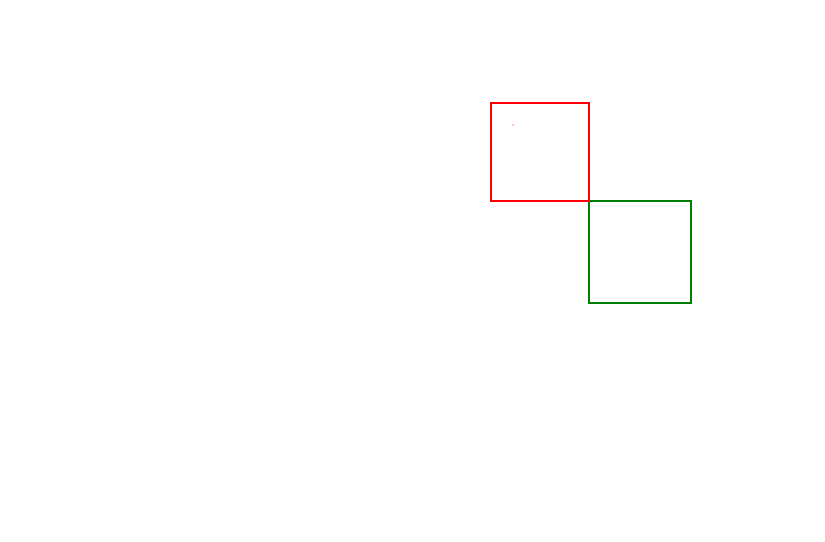
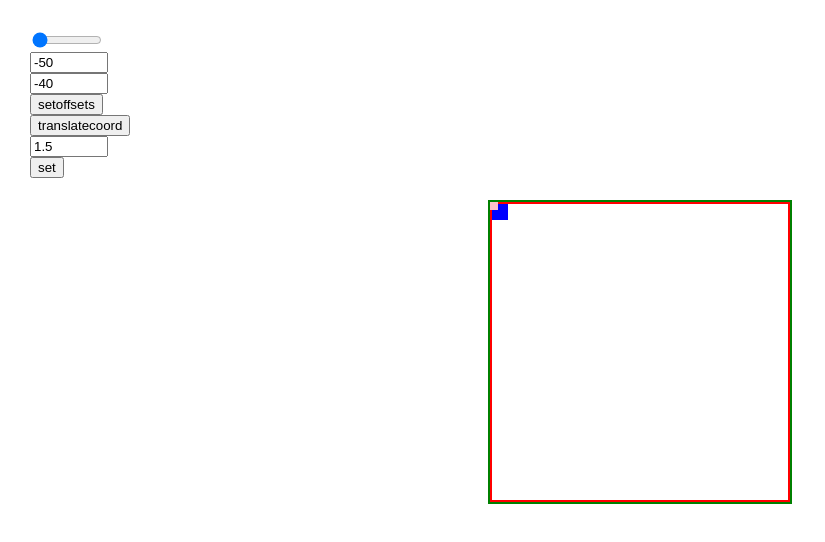
Before and after one commit to kasparsb/swipe, a website: page examples/test.html in a window 1280 px wide. Shown: the whole page, without its empty margins (0-825 px from the left). Drawn offline with nearby package versions, Linux system fonts and the light colour scheme.

Commit message:
psak ar pinch

```diff
--- a/examples/test.html
+++ b/examples/test.html
@@ -12,8 +12,8 @@
     }
     .block-c {
         margin: 200px auto 0;
-        width: 100px;
-        height: 100px;
+        width: 300px;
+        height: 300px;
         position: relative;
         border: 2px solid green;
     }
@@ -26,24 +26,225 @@
         transform-origin: 0 0;
         border: 2px solid red;
         box-sizing: border-box;
-        transform: translate(-100px,-100px) scale(1);
     }
-    .block:after {
-        content: ' ';
+    .pin {
         position: absolute;
         display: block;
-        width: 2px;
-        height: 2px;
+        width: 8px;
+        height: 8px;
         overflow: hidden;
         background: pink;
-        top: 20px;
-        left: 20px;
+        top: 0;
+        left: 0;
+
+        z-index: 100
+    }
+    .pin2 {
+        position: absolute;
+        display: block;
+        width: 16px;
+        height: 16px;
+        overflow: hidden;
+        background: blue;
+        top: 0;
+        left: 0;
+
+        z-index: 90
+    }
+    .scale {
+        position: absolute;
+        left: 30px;
+        top: 30px;
+    }
+    .scale input {
+        width: 70px;
     }
     </style>
 </head>
 <body>
+    <div class="scale">
+        <input type="range" name="scale" value="1" min="1" max="4" step="0.5" /><br />
+        <input type="text" name="xoffset" value="-50" /><br />
+        <input type="text" name="yoffset" value="-40" /><br />
+
+        <button name="setoffsets">setoffsets</button><br />
+
+        <button name="translatecoords">translatecoord</button><br />
+
+        <input type="text" name="newscale" value="1.5" /><br />
+        <button name="setnewscale">set</button>
+    </div>
+
     <div class="block-c">
-        <div class="block"></div>
+        <span class="pin"></span>
+        <div class="block">
+            <span class="pin2"></span>
+        </div>
     </div>
+
+    <script type="text/javascript" src="https://cdnjs.cloudflare.com/ajax/libs/jquery/2.1.4/jquery.min.js"></script>
+    <script type="text/javascript" src="../swipe.js"></script>
+    <script>
+    var $el = $('.block');
+    var $pin = $('.pin');
+    var $pin2 = $('.pin2');
+
+    var pinPos = {
+        x: 0,
+        y: 0
+    }
+
+    var T = {
+        scale: 1,
+        x: 0,
+        y: 0,
+        px: 0,
+        py: 0
+    }
+
+    var elOffset = $el.offset();
+
+    function setTransform(x, y, pinchX, pinchY, scale) {
+        $el.css('transform', 'translate('+(x+pinchX)+'px,'+(y+pinchY)+'px) scale('+scale+')')
+    }
+
+    function positionPin(x, y) {
+        pinPos.x = x;
+        pinPos.y = y;
+
+        $pin.css({
+            left:pinPos.x+'px',
+            top:pinPos.y+'px'
+        })
+    }
+
+    function positionPin2(x, y) {
+        $pin2.css({
+            left:x+'px',
+            top:y+'px'
+        })
+    }
+
+    function getScale() {
+        return $('[name=scale]').val();
+    }
+
+    function getTranslatedCoords(currentX, currentY, offsetX, offsetY, scale) {
+        // Esošās koordinātes ir jādala ar scale, jo palielinātajā tās būs lielākas
+        var x = currentX/scale;
+        var y = currentY/scale;
+
+        // Atņemam esošo nobīdi
+        x -= offsetX/scale;
+        y -= offsetY/scale;
+
+        return {
+            x: x,
+            y: y
+        }
+    }
+
+    function setNewScale(newScale) {
+
+
+        var c1 = getTranslatedCoords(pinPos.x, pinPos.y, T.x+T.px, T.y+T.py, T.scale);
+
+        console.log('newscale', pinPos);
+
+        $el.css('transform-origin', pinPos.x+'px '+pinPos.y+'px');
+
+        T.scale = newScale;
+        setTransform(T.x, T.y, T.px, T.py, T.scale);
+
+
+        // T.px = (c1.x - c1.x*newScale);
+        // T.py = (c1.y - c1.y*newScale);
+        // T.scale = newScale;
+
+
+        // setTransform(T.x, T.y, T.px, T.py, T.scale);
+
+        // console.log(c1.x - c1.x*newScale, c1.y - c1.y*newScale);
+
+        // var dx = c2.x - c1.x;
+        // var dy = c2.y - c1.y;
+
+        // console.log('newscale', dx, dy);
+
+
+        // var dx = (T.x*newScale)/T.scale;
+        // var dy = (T.x*newScale)/T.scale;
+
+        // console.log('newscale', dx, dy);
+
+        // // // Dalām ar current scale
+        // // var dx = (pinPos.x - (c.x/T.scale)) * newScale;
+        // // var dy = (pinPos.y - (c.y/T.scale)) * newScale;
+
+        // // console.log(dx, dy, newScale);
+
+
+
+        // if (newScale < T.scale) {
+        //     T.x += c1.x;
+        //     T.y += c1.y;
+        // }
+        // else {
+        //     T.x -= c1.x;
+        //     T.y -= c1.y;
+        // }
+
+
+        // T.scale = newScale;
+
+        // setTransform(T.x, T.y, T.scale);
+    }
+
+    function translateCoords() {
+        console.log('translateCoords', T);
+        var n = getTranslatedCoords(pinPos.x, pinPos.y, T.x+T.px, T.y+T.py, T.scale);
+
+        positionPin2(
+            n.x,
+            n.y
+        );
+    }
+
+    setTransform(T.x, T.y, T.px, T.py, T.scale);
+
+    var swipe = new webit.swipe($el.get(0), {disablePinch: true});
+    swipe.on('start', function(t){
+        elOffset = $el.offset();
+        positionPin(t.x - elOffset.left, t.y - elOffset.top)
+    })
+
+    $(document).on('change', '[name=scale]', function(ev){
+        T.scale = parseFloat(ev.target.value);
+        setTransform(T.x, T.y, T.px, T.py, T.scale);
+    });
+    $(document).on('click', '[name=translatecoords]', function(ev){
+        ev.preventDefault();
+        translateCoords()
+    })
+    $(document).on('change', '[name=xoffset]', function(ev){
+        T.x = parseInt(ev.target.value, 10);
+        setTransform(T.x, T.y, T.px, T.py, T.scale);
+    })
+    $(document).on('change', '[name=yoffset]', function(ev){
+        T.y = parseInt(ev.target.value, 10);
+        setTransform(T.x, T.y, T.px, T.py, T.scale);
+    })
+    $(document).on('click', '[name=setnewscale]', function(ev){
+        ev.preventDefault();
+        setNewScale(parseFloat($('[name=newscale]').val()))
+    })
+    $(document).on('click', '[name=setoffsets]', function(ev){
+        ev.preventDefault();
+
+        T.x = parseInt($('[name=xoffset]').val(), 10);
+        T.y = parseInt($('[name=yoffset]').val(), 10);
+        setTransform(T.x, T.y, T.px, T.py, T.scale);
+    })
+    </script>
 </body>
 </html>
--- a/swipe.js
+++ b/swipe.js
@@ -193,7 +193,6 @@
         _start: function(ev) {
             // Touch stāvoklis pašā sākumā
             this.startTouches = this.getTouches();
-            console.log(this.touches);
 
             // Touch stāvoklis, kad notika pirmais touchMove
             this.firstMoveTouches = false;
```
